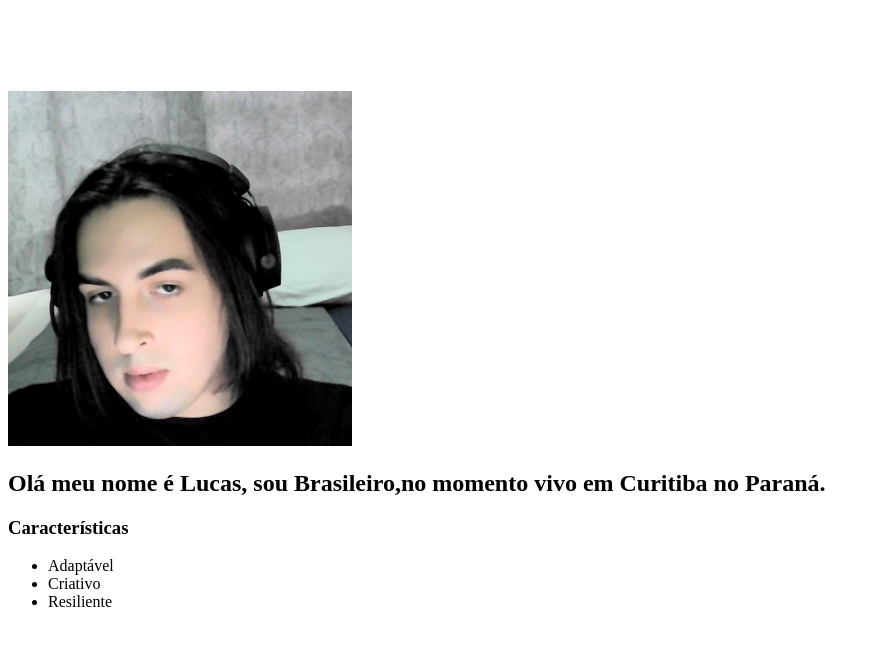
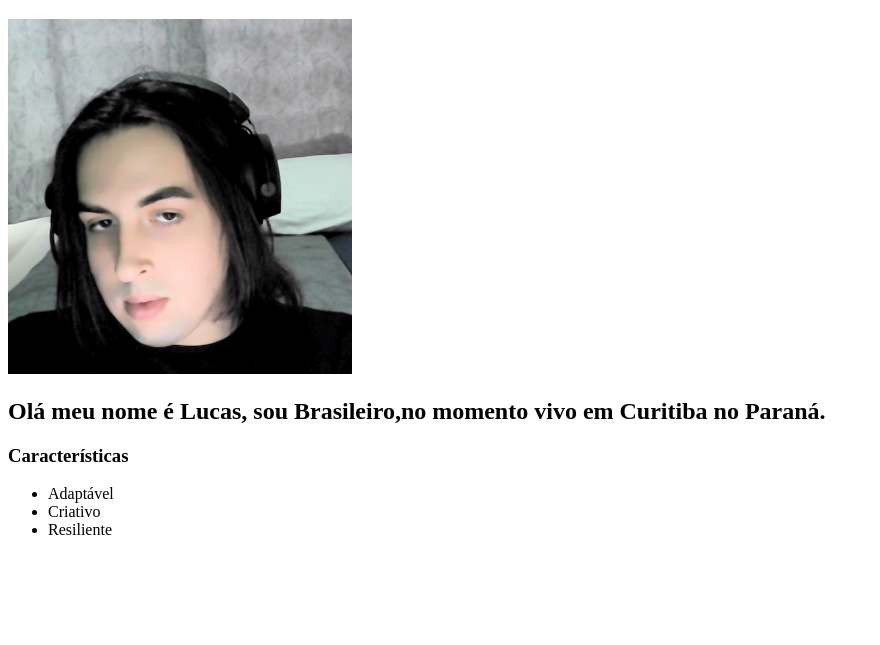
Before and after one commit to zstgar/zstgar.github.io, a plain HTML site: page index.html in a window 1280 px wide. Shown: the part 61-706 px from the top of the page, without its empty margins (0-880 px from the left). Drawn offline with Linux system fonts and the light colour scheme.

Commit message:
Atualizações

```diff
--- a/index.html
+++ b/index.html
@@ -7,7 +7,7 @@
     <title>PORTFÓLIO | Lucas stygar R.</title>
 </head>
 <body>
-    <h1>Lucas Stygar Rocha</h1> <br><br><br><br>
+    <h1>Lucas Stygar Rocha</h1>
     <img src="/eu.png" alt="foto de lucas">
     <h2>Olá meu nome é Lucas, sou Brasileiro,no momento vivo em Curitiba no Paraná.</h2>
 
```
